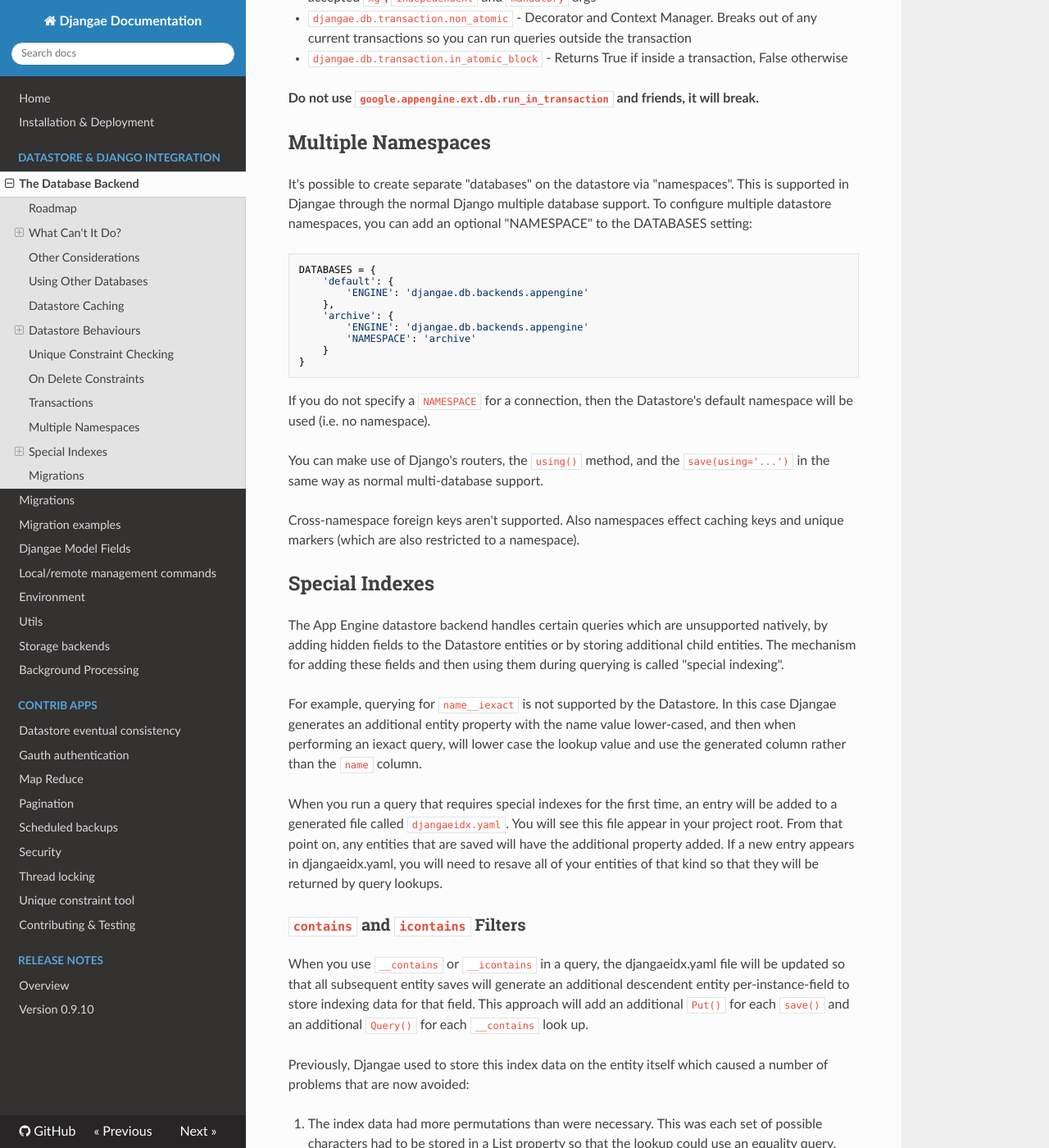
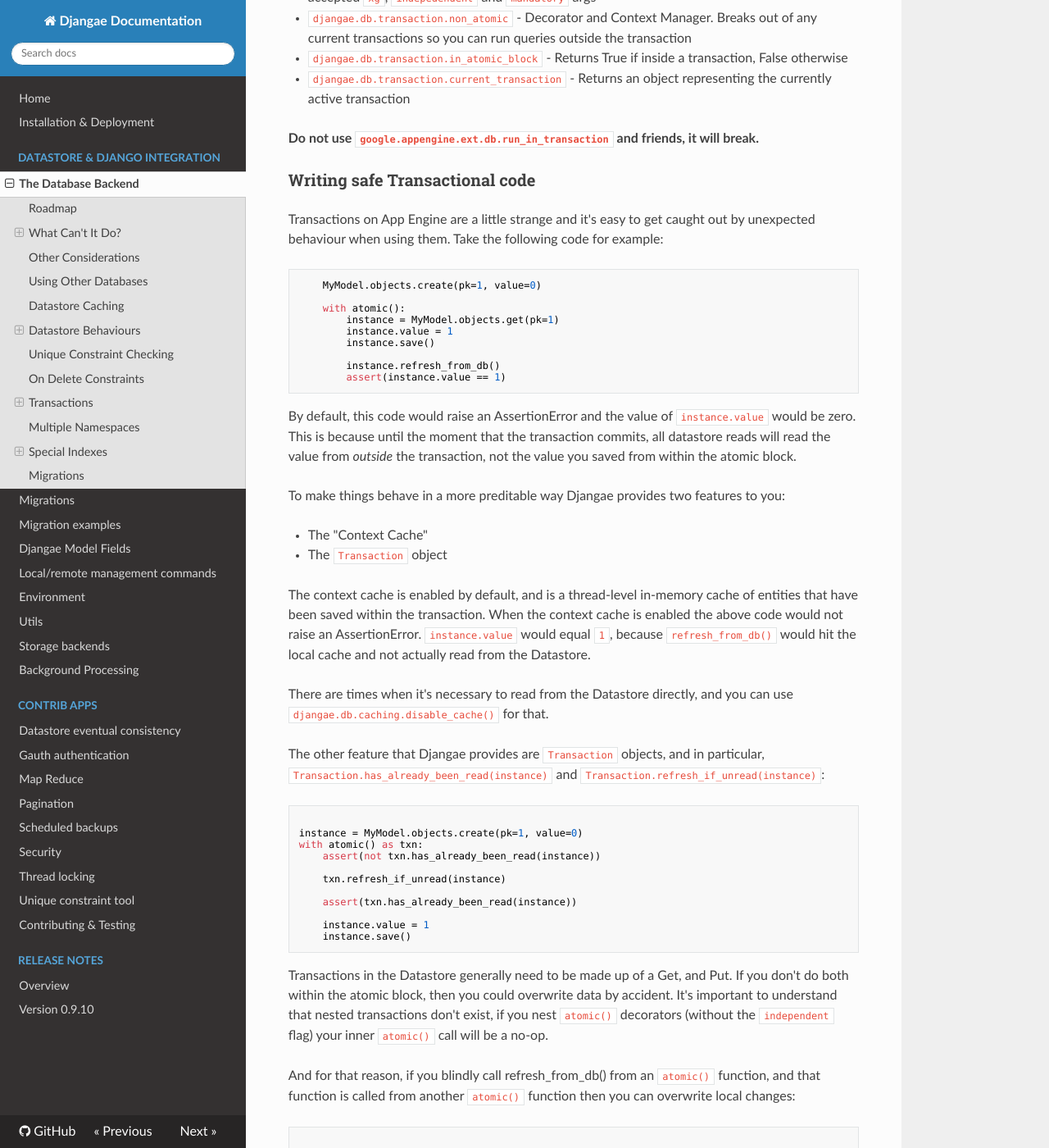
Before and after one commit to wittfabian/djangae, an MkDocs documentation site: the page built from docs/db_backend.md, in a window 1280 px wide and 1400 px high, scrolled down 8100 px. Shown: the whole window at 82% size. Built offline with MkDocs 1.6.1, drawn with Linux system fonts in a browser that asks for light colours; nearby versions of some CDN libraries; old or Windows-style settings are respelled for this version of MkDocs; some of the changed text lies outside the part shown.

Commit message:
Add documentation

````diff
--- a/docs/db_backend.md
+++ b/docs/db_backend.md
@@ -248,9 +248,83 @@
  - `djangae.db.transaction.atomic` - Decorator and Context Manager. Starts a new transaction, accepted `xg`, `indepedendent` and `mandatory` args
  - `djangae.db.transaction.non_atomic` - Decorator and Context Manager. Breaks out of any current transactions so you can run queries outside the transaction
  - `djangae.db.transaction.in_atomic_block` - Returns True if inside a transaction, False otherwise
+ - `djangae.db.transaction.current_transaction` - Returns an object representing the currently active transaction
 
-  **Do not use `google.appengine.ext.db.run_in_transaction` and friends, it will break.**
+**Do not use `google.appengine.ext.db.run_in_transaction` and friends, it will break.**
 
+### Writing safe Transactional code
+
+Transactions on App Engine are a little strange and it's easy to get caught out by unexpected behaviour when using them. Take the following code for example:
+
+```python
+    MyModel.objects.create(pk=1, value=0)
+
+    with atomic():
+        instance = MyModel.objects.get(pk=1)
+        instance.value = 1
+        instance.save()
+
+        instance.refresh_from_db()
+        assert(instance.value == 1)
+```
+
+By default, this code would raise an AssertionError and the value of `instance.value` would be zero. This is because until the moment that the transaction commits, all datastore reads will read the value from *outside* the transaction, not the value you saved from within the atomic block.
+
+To make things behave in a more preditable way Djangae provides two features to you:
+
+ - The "Context Cache"
+ - The `Transaction` object
+
+The context cache is enabled by default, and is a thread-level in-memory cache of entities that have been saved within the transaction. When the context cache
+is enabled the above code would not raise an AssertionError. `instance.value` would equal `1`, because `refresh_from_db()` would hit the local cache and not
+actually read from the Datastore.
+
+There are times when it's necessary to read from the Datastore directly, and you can use `djangae.db.caching.disable_cache()` for that.
+
+The other feature that Djangae provides are `Transaction` objects, and in particular, `Transaction.has_already_been_read(instance)` and
+`Transaction.refresh_if_unread(instance)`:
+
+```python
+
+instance = MyModel.objects.create(pk=1, value=0)
+with atomic() as txn:
+    assert(not txn.has_already_been_read(instance))
+
+    txn.refresh_if_unread(instance)
+
+    assert(txn.has_already_been_read(instance))
+
+    instance.value = 1
+    instance.save()
+```
+
+Transactions in the Datastore generally need to be made up of a Get, and Put. If you don't do both within the atomic block, then you could overwrite
+data by accident. It's important to understand that nested transactions don't exist, if you nest `atomic()` decorators (without the `independent` flag) your inner `atomic()` call will be a no-op.
+
+And for that reason, if you blindly call refresh_from_db() from an `atomic()` function, and that function is called from another `atomic()` function then
+you can overwrite local changes:
+
+```python
+
+@atomic()
+def method1(self):
+    self.refresh_from_db()
+    self.value += 1
+    self.save()
+
+@atomic()
+def method2(self):
+    self.refresh_from_db()
+    self.value += 1
+    self.method1()
+    self.save()
+
+instance.method1()
+instance.refresh_from_db()
+instance.value -> 1  # Oops!
+```
+
+You can write safer code by using `refresh_if_unread(instance)` which will only update the instance if you haven't already done it in the current transaction.
 
 
 ## Multiple Namespaces
````
